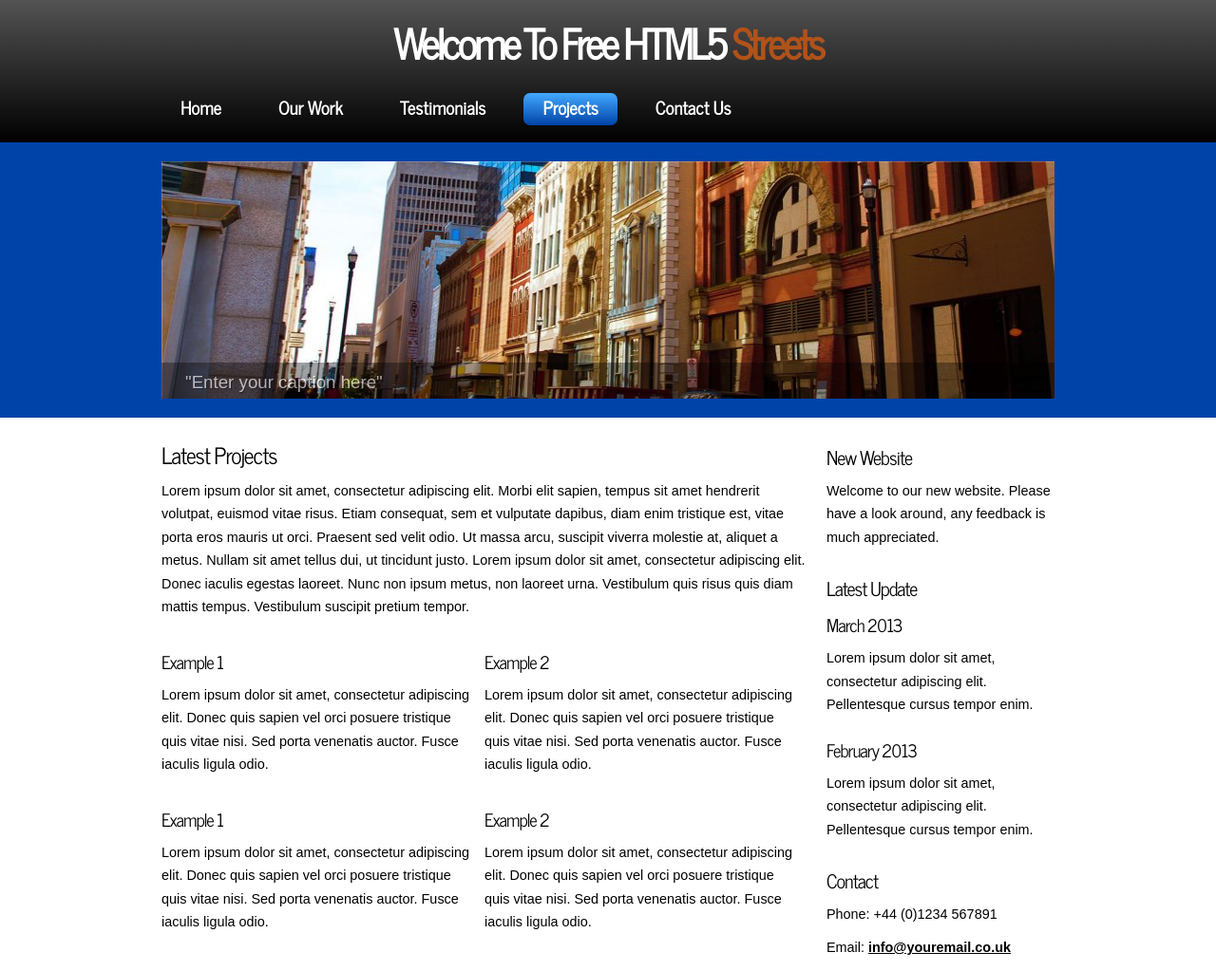
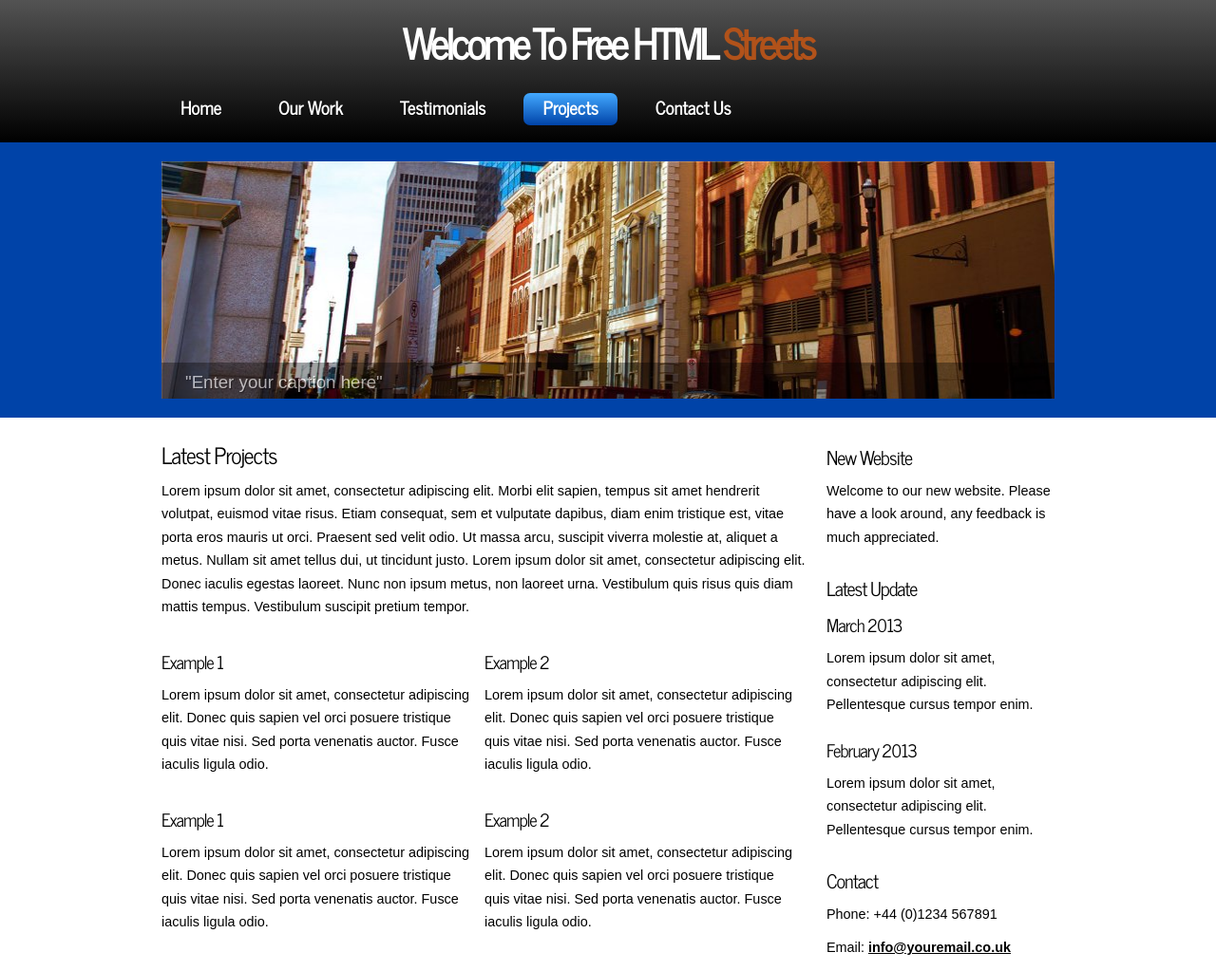
Before and after one commit to Schifty/Test, a plain HTML site: page projects.html in a window 1280 px wide. Shown: the top 1023 px of the page at 95% size. Drawn offline with Linux system fonts and the light colour scheme.

Commit message:
changed html5
change html5 to a 6

```diff
--- a/projects.html
+++ b/projects.html
@@ -17,7 +17,7 @@
     <header>
 	  <div id="strapline">
 	    <div id="welcome_slogan">
-	      <h3>Welcome To Free HTML5 <span>Streets</span></h3>
+	      <h3>Welcome To Free HTML <span>Streets</span></h3>
 	    </div><!--close welcome_slogan-->
       </div><!--close strapline-->
 	  <nav>
```
